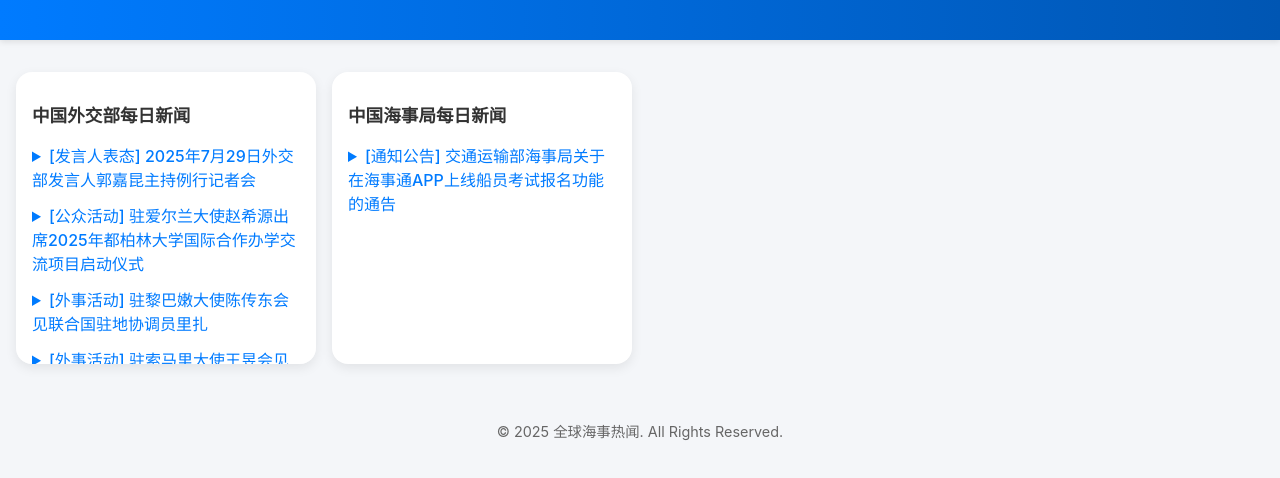
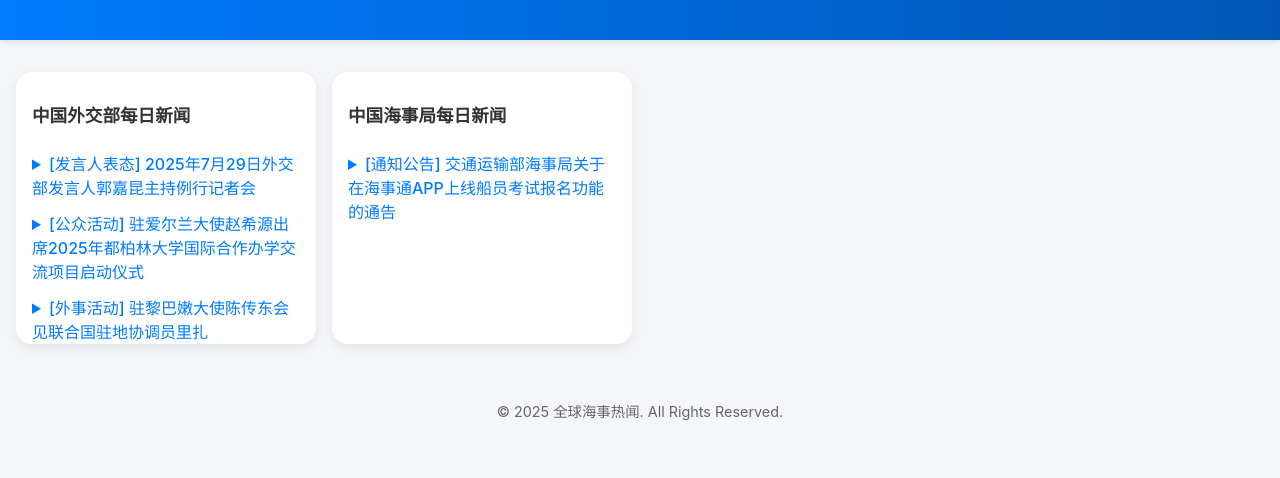
Before and after one commit to KACSH9/RSS, a plain HTML site: page index.html in a window 1280 px wide. Shown: the part 86-564 px from the top of the page. Drawn offline with Linux system fonts and the light colour scheme.

Commit message:
Update index.html

```diff
--- a/index.html
+++ b/index.html
@@ -20,6 +20,9 @@
       padding: 1.5rem 1rem;
       text-align: center;
       box-shadow: 0 2px 6px rgba(0,0,0,0.1);
+      position: sticky;
+      top: 0;
+      z-index: 10;
     }
 
     header h1 {
@@ -51,7 +54,7 @@
       border-radius: 16px;
       box-shadow: 0 4px 12px rgba(0, 0, 0, 0.08);
       padding: 1rem;
-      max-height: 260px;
+      max-height: 240px;
       overflow-y: auto;
       transition: transform 0.2s ease, box-shadow 0.2s ease;
     }
@@ -66,6 +69,11 @@
       margin-bottom: 1rem;
       font-weight: 600;
       color: #333;
+      position: sticky;
+      top: 0;
+      background-color: white;
+      padding-bottom: 0.5rem;
+      z-index: 1;
     }
 
     .feed-card details {
```
